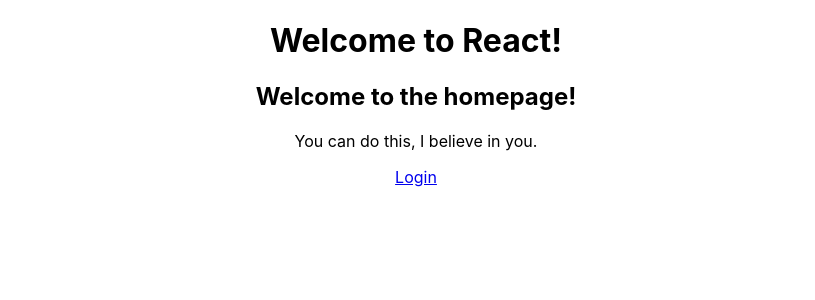
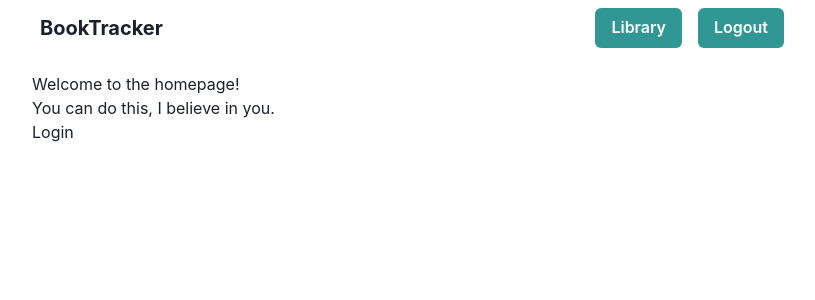
Before and after one commit to zialdiansyah/bookstore, a React (Create React App) app: page / in a window 1280 px wide. Shown: the top 300 px of the page, without its empty margins (224-1039 px from the left). Built offline with nearby package versions, Linux system fonts and the light colour scheme.

Commit message:
styling with chakra-ui; added navigation

```diff
--- a/src/App.jsx
+++ b/src/App.jsx
@@ -1,23 +1,37 @@
 import * as React from 'react';
-import { Routes, Route } from 'react-router-dom';
+import { Routes, Route, Link } from 'react-router-dom';
+import { ChakraProvider, Flex, Box, Heading, Button, Spacer, Container } from '@chakra-ui/react'
 import Home from './pages/Home'
 import Login from './pages/Login'
 import Detail from './pages/Detail';
 import Library from './pages/Library';
-import './App.css';
 
 function App() {
   return (
-    <div className="App">
-      <h1>Welcome to React!</h1>
-
+    <ChakraProvider>
+      <Container maxWidth="800px">
+        <Flex py="2" mb={4}>
+          <Box p="2">
+            <Heading size="md"><Link to="/">BookTracker</Link></Heading>
+          </Box>
+          <Spacer />
+          <Box>
+            <Button colorScheme="teal" mr="4">
+              <Link to="/library">Library</Link>
+            </Button>
+            <Button colorScheme="teal" mr="4">
+              Logout
+            </Button>
+          </Box>
+        </Flex>
         <Routes>
           <Route path="/" element={<Home />} />
           <Route path="/book/:id" element={<Detail />} />
           <Route path="/library" element={<Library />} />
           <Route path="/login" element={<Login />}/>
         </Routes>
-    </div>
+      </Container>
+    </ChakraProvider>
   );
 }
 
```
Lines whose indentation alone changed are shown as unchanged.
